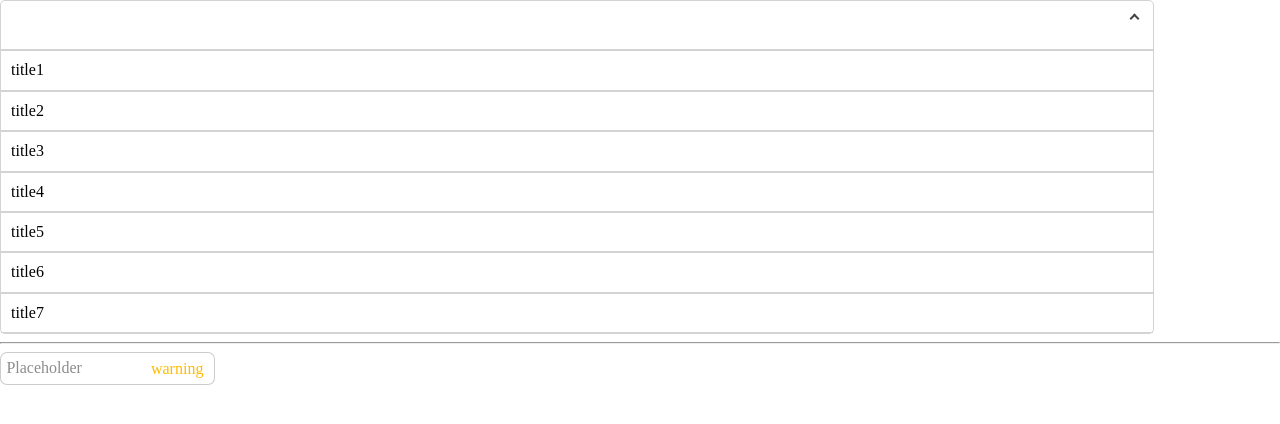
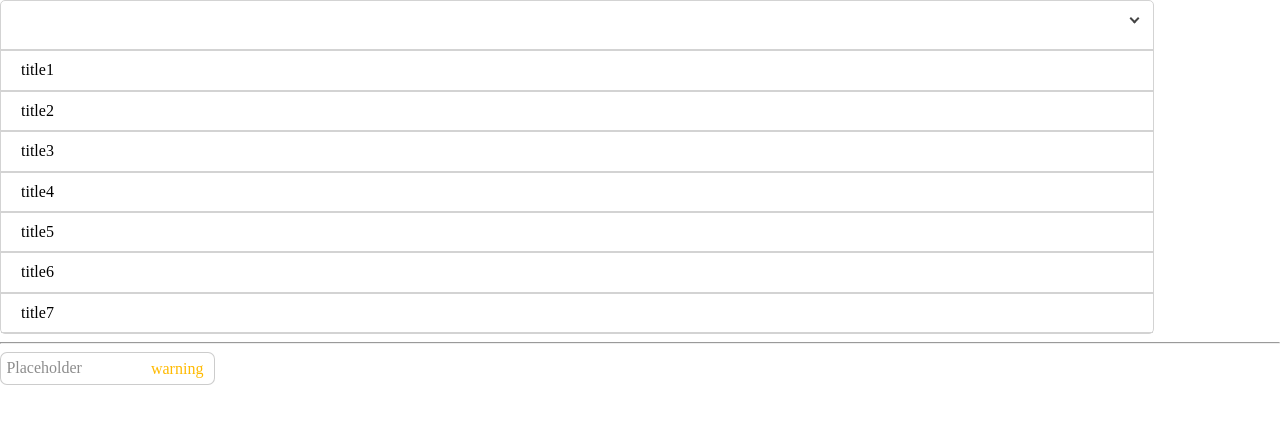
Before and after one commit to swartex/react-custom-select, a React (Create React App) app: page / in a window 1280 px wide. Both pictures are taken after a click on the element 577 px from the left and 20 px from the top of the page. Shown: the top 424 px of the page. Built offline with nearby package versions, Linux system fonts and the light colour scheme.

Commit message:
moved select style to css modules

```diff
--- a/src/Components/Select/Select.js
+++ b/src/Components/Select/Select.js
@@ -1,6 +1,7 @@
 import React, { useState, useEffect } from 'react';
+import classNames from 'classnames';
 import { TransitionGroup } from 'react-transition-group';
-import './Style.scss';
+import style from './select.module.scss';
 
 const Select = (props) => {
   const [currentValue, setCurrentValue] = useState({
@@ -38,10 +39,10 @@ const Select = (props) => {
   const SelectList = () => {
     if (isOpen) {
       return (
-        <ul className="Select__list">
+        <ul className={style.list}>
           {props.items.map((item, idx) => (
             <li
-              className="Select__list__item"
+              className={style.list__item}
               key={idx}
               data-value={item.value}
               onClick={(e) => selectHandler(e)}
@@ -67,22 +68,26 @@ const Select = (props) => {
   };
 
   return (
-    <div className={`Select ${isOpen ? 'Select--open' : ''}`}>
+    <div
+      className={classNames(style.element, {
+        [style.open]: isOpen,
+      })}
+    >
       <div
-        className="Select__head"
+        className={style.head}
         onClick={(e) => toggleList()}
         onKeyDown={onKeyDown}
         tabIndex="1"
       >
-        <span className="Select__value">
+        <span className={style.value}>
           <input
-            className="Select__value-input"
+            className={style.value_input}
             readOnly
             autoComplete="off"
             value={currentValue.value}
           />
         </span>
-        <span className="Select__selected-value">{currentValue.title}</span>
+        <span className={style.selectedValue}>{currentValue.title}</span>
       </div>
       {SelectList()}
     </div>
--- a/src/Components/Select/Style.scss
+++ /dev/null
@@ -1,74 +0,0 @@
-.Select {
-  width: 90%;
-  border-radius: 5px;
-  border: 1px solid #d3d3d3;
-  transition: all 0.5s;
-
-  &:hover {
-    cursor: pointer;
-  }
-
-  &--open {
-    .Select__head {
-      &::after {
-        transform: rotate(-135deg);
-      }
-    }
-  }
-
-  &__head {
-    position: relative;
-    padding: 10px;
-
-    &::after {
-      content: '';
-      position: absolute;
-      right: 15px;
-      top: calc(50% - 10px / 2);
-      width: 7px;
-      height: 7px;
-      border-right: 2px solid #444;
-      border-bottom: 2px solid #444;
-      transform: rotate(45deg);
-      transition: all 0.5s;
-    }
-  }
-
-  &__value {
-    position: absolute;
-    opacity: 0;
-
-    &-input {
-      border: none;
-      background-color: transparent;
-      visibility: hidden;
-      opacity: 0;
-      outline: none;
-    }
-  }
-
-  &__selected-value {
-    padding: 10px;
-  }
-
-  &__list {
-    list-style: none;
-    border-top: 1px solid #d3d3d3;
-    margin-top: 10px;
-
-    &__item {
-      padding: 10px;
-      border-top: 1px solid #d3d3d3;
-      border-bottom: 1px solid #d3d3d3;
-
-      &:hover {
-        background-color: rgba(23, 23, 32, 0.1);
-      }
-
-      &:focus-visible {
-        background-color: rgba(23, 23, 32, 0.1);
-        outline: none;
-      }
-    }
-  }
-}
--- /dev/null
+++ b/src/Components/Select/select.module.scss
@@ -0,0 +1,77 @@
+.element {
+  width: 90%;
+  border-radius: 5px;
+  border: 1px solid #d3d3d3;
+  transition: all 0.5s;
+
+  &:hover {
+    cursor: pointer;
+  }
+}
+
+.open {
+  .Select__head {
+    &::after {
+      transform: rotate(-135deg);
+    }
+  }
+}
+
+.head {
+  position: relative;
+  padding: 10px;
+
+  &::after {
+    content: '';
+    position: absolute;
+    right: 15px;
+    top: calc(50% - 10px / 2);
+    width: 7px;
+    height: 7px;
+    border-right: 2px solid #444;
+    border-bottom: 2px solid #444;
+    transform: rotate(45deg);
+    transition: all 0.5s;
+  }
+}
+
+.value {
+  position: absolute;
+  opacity: 0;
+
+  &_input {
+    border: none;
+    background-color: transparent;
+    visibility: hidden;
+    opacity: 0;
+    outline: none;
+  }
+}
+
+.selectedValue {
+  padding: 10px;
+}
+
+.list {
+  list-style: none;
+  border-top: 1px solid #d3d3d3;
+  margin-top: 10px;
+
+  &__item {
+    padding: 10px 20px;
+    border-top: 1px solid #d3d3d3;
+    border-bottom: 1px solid #d3d3d3;
+    transition: padding-left 0.17s ease-in-out;
+
+    &:hover {
+      background-color: rgba(23, 23, 32, 0.1);
+      padding-left: 23px;
+    }
+
+    &:focus-visible {
+      background-color: rgba(23, 23, 32, 0.1);
+      padding-left: 23px;
+      outline: none;
+    }
+  }
+}
```
